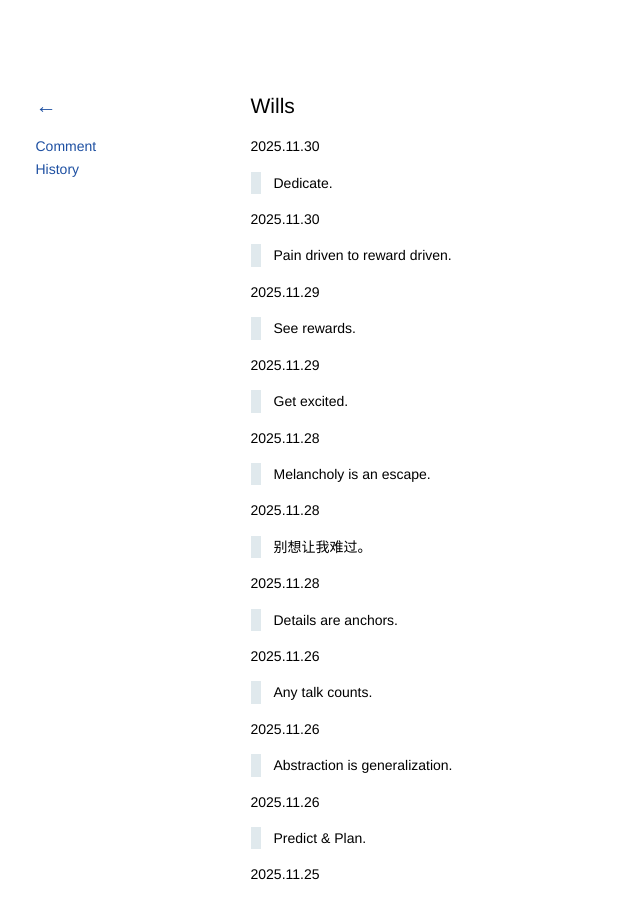
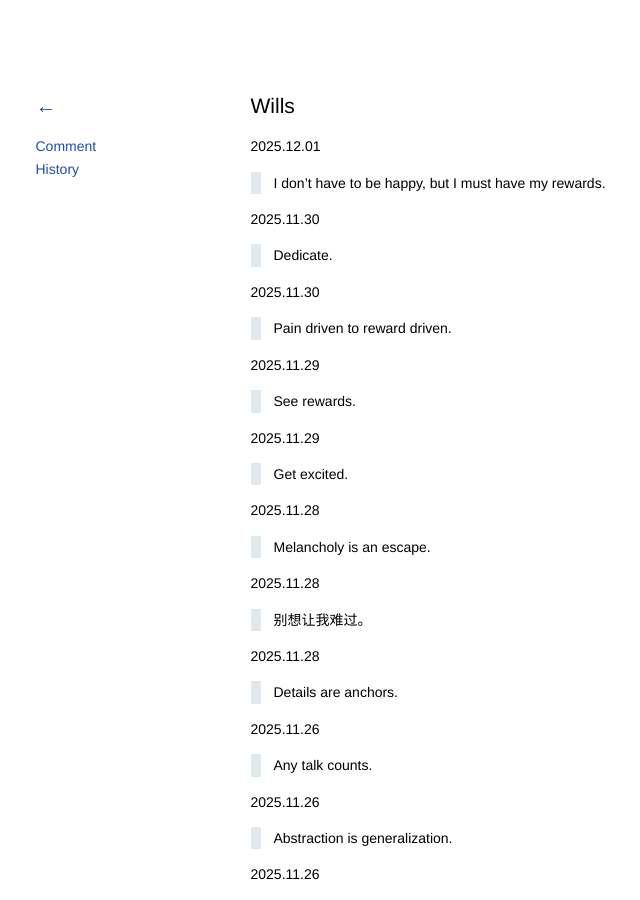
Before and after one commit to kidlj/awei, a Jekyll site: the page built from _wiki/wills.md, in a window 1280 px wide and 900 px high. Shown: the whole window, without its empty margins (97-737 px from the left). Built offline with Jekyll 4.4.1, drawn with Linux system fonts in a browser that asks for light colours.

Commit message:
update wills

```diff
--- a/_wiki/wills.md
+++ b/_wiki/wills.md
@@ -1,6 +1,10 @@
 ---
 title: Wills
 ---
+
+2025.12.01
+
+> I don't have to be happy, but I must have my rewards.
 
 2025.11.30
 
```
